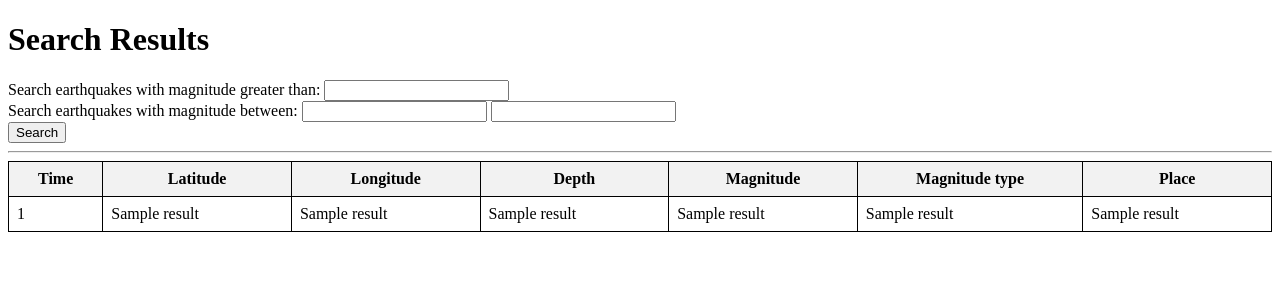
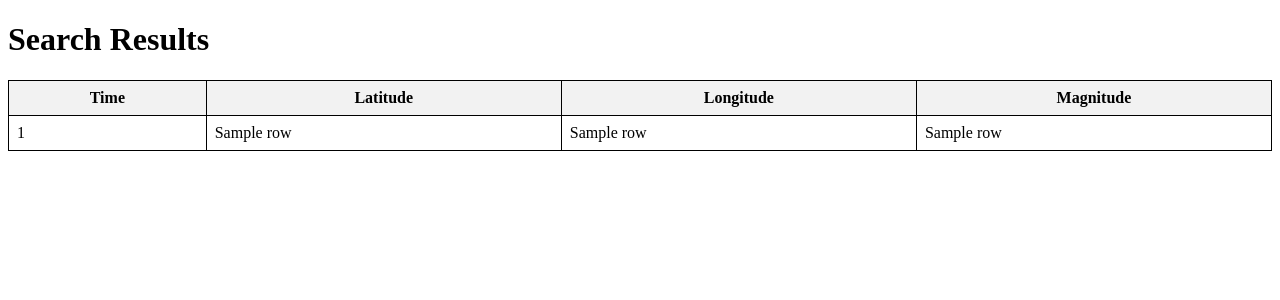
Before and after one commit to prathikh1998/DatabaseSearch, a Python web app: template templates/results.html in a window 1280 px wide. Shown: the top 300 px of the page. Run offline with Jinja, Linux system fonts and the light colour scheme; the template is opened without the code that fills it: most values are stand-ins (such as "Sample title", 1, 10 or a date in 2020).

Commit message:
Add files via upload

```diff
--- a/templates/results.html
+++ b/templates/results.html
@@ -1,17 +1,14 @@
 <!DOCTYPE html>
 <html>
-
 <head>
     <title>Search Results</title>
-    <!-- index.html and results.html -->
     <style>
         table {
             border-collapse: collapse;
             width: 100%;
         }
 
-        th,
-        td {
+        th, td {
             border: 1px solid black;
             padding: 8px;
         }
@@ -21,46 +18,25 @@
         }
     </style>
 </head>
-
 <body>
     <h1>Search Results</h1>
-    <form action="/search" method="POST">
-        <label for="magnitude">Search earthquakes with magnitude greater than:</label>
-        <input type="number" name="magnitude" step="0.1">
-        <br>
-        <label for="min_magnitude">Search earthquakes with magnitude between:</label>
-        <input type="number" name="min_magnitude" step="0.1">
-        <input type="number" name="max_magnitude" step="0.1">
-        <br>
-        <input type="submit" value="Search">
-    </form>
-    <hr>
     <table>
-        <thead>
         <tr>
             <th>Time</th>
             <th>Latitude</th>
             <th>Longitude</th>
-                <th>Depth</th>
             <th>Magnitude</th>
-                <th>Magnitude type</th>
-                <th>Place</th>
+            <!-- Add more table headers for each column -->
         </tr>
-        </thead>
-        <tbody>
-            {% for result in results %}
+        {% for row in results %}
         <tr>
-                <td>{{ result[0] }}</td>
-                <td>{{ result[1] }}</td>
-                <td>{{ result[2] }}</td>
-                <td>{{ result[3] }}</td>
-                <td>{{ result[4] }}</td>
-                <td>{{ result[5] }}</td>
-                <td>{{ result[13] }}</td>
+            <td>{{ row[0] }}</td>
+            <td>{{ row[1] }}</td>
+            <td>{{ row[2] }}</td>
+            <td>{{ row[4] }}</td>
+            <!-- Add more table cells for each column -->
         </tr>
         {% endfor %}
-        </tbody>
     </table>
 </body>
-
 </html>
```
Lines whose indentation alone changed are shown as unchanged.
